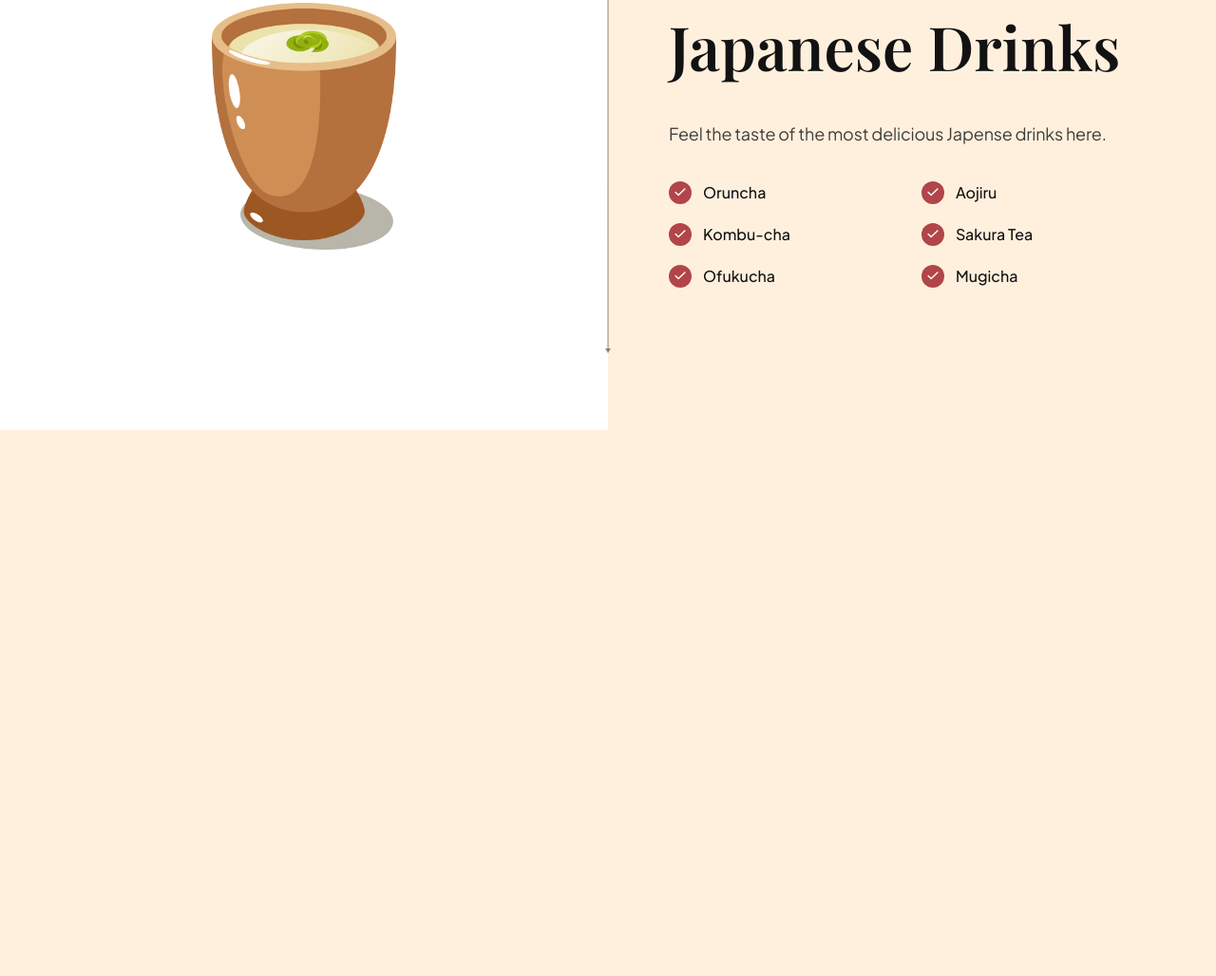
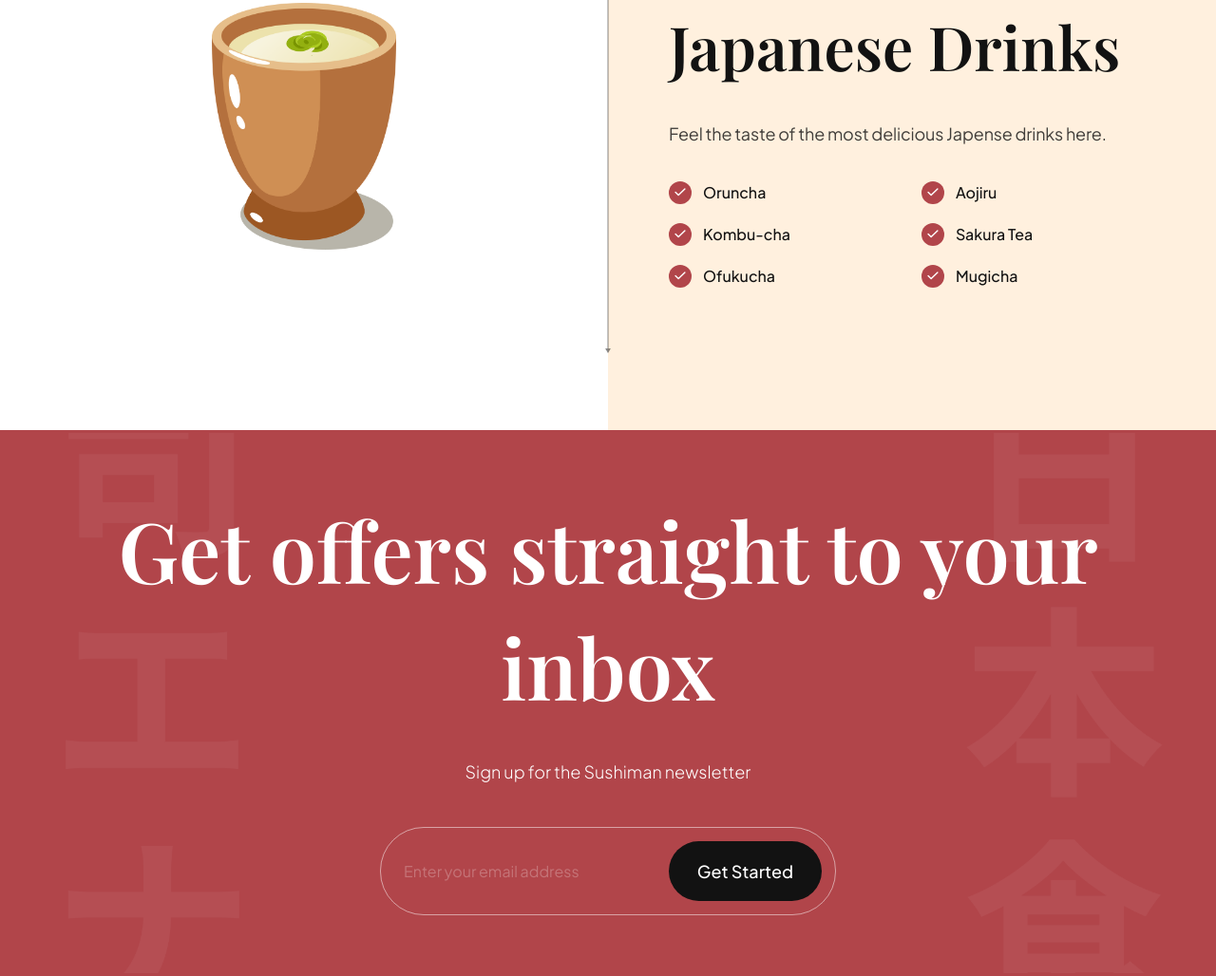
Before and after one commit to andmina/sushi-website, a plain HTML site: page index.html in a window 1280 px wide. Shown: the part 3301-4329 px from the top of the page at 95% size. Before the commit the page ends 3754 px from the top, so only its background shows below. Drawn offline with nearby package versions, Linux system fonts and the light colour scheme.

Commit message:
Subscription section added

```diff
--- a/css/sections/subscribe.css
+++ b/css/sections/subscribe.css
@@ -0,0 +1,78 @@
+.subscription {
+  padding: 64px;
+  flex-direction: column;
+  display: flex;
+
+  background-color: var(--primary-color);
+  background-image: url("../../assets/subscribe_bg.png");
+  background-position: center;
+  background-repeat: no-repeat;
+  background-size: contain;
+
+  overflow: hidden;
+}
+
+.subscription__title {
+  font-family: var(--playfair-display);
+  color: #fff;
+
+  font-size: 88px;
+  font-weight: 600;
+  line-height: 123px;
+  text-align: center;
+}
+
+.subscription__subtitle {
+  font-family: var(--plus-jakarta-sans);
+  color: #fff;
+
+  font-size: 18px;
+  font-weight: 300;
+  line-height: 36px;
+  margin-top: 32px;
+  text-align: center;
+}
+
+.subscription__form {
+  min-width: 480px;
+  margin-top: 40px;
+  padding: 14px 14px 14px 24px;
+  display: flex;
+  gap: 10px;
+  border: 1px solid rgba(255, 255, 255, 0.5);
+  border-radius: 46px;
+}
+
+.subscription__form input {
+  font-family: var(--plus-jakarta-sans);
+  font-size: 16px;
+  flex: 1;
+  background: transparent;
+  border: none;
+  outline: none;
+  color: var(--color-white);
+  opacity: 0.5;
+}
+
+.subscription__form input::placeholder {
+  color: var(--color-white);
+  opacity: 0.5;
+}
+
+.subscription__form button {
+  width: fit-content;
+  padding: 20px 30px;
+
+  font-weight: 500;
+  font-size: 18px;
+  line-height: 23px;
+  font-family: var(--plus-jakarta-sans);
+  color: #fff;
+
+  border: none;
+  outline: none;
+  background: var(--secondary-color);
+
+  border-radius: 64px;
+  cursor: pointer;
+}
--- a/index.html
+++ b/index.html
@@ -317,6 +317,16 @@
         </div>
       </section>
     </section>
+    <section class="subscription flex-center" id="services">
+      <h2 class="subscription__title" data-aos="flip-up">
+        Get offers straight to your inbox
+      </h2>
+      <p class="subscription__subtitle">Sign up for the Sushiman newsletter</p>
+      <div class="subscription__form" data-aos="fade-up">
+        <input type="text" placeholder="Enter your email address" />
+        <button>Get Started</button>
+      </div>
+    </section>
 
     <script src="js/script.js" type="module"></script>
   </body>
```
